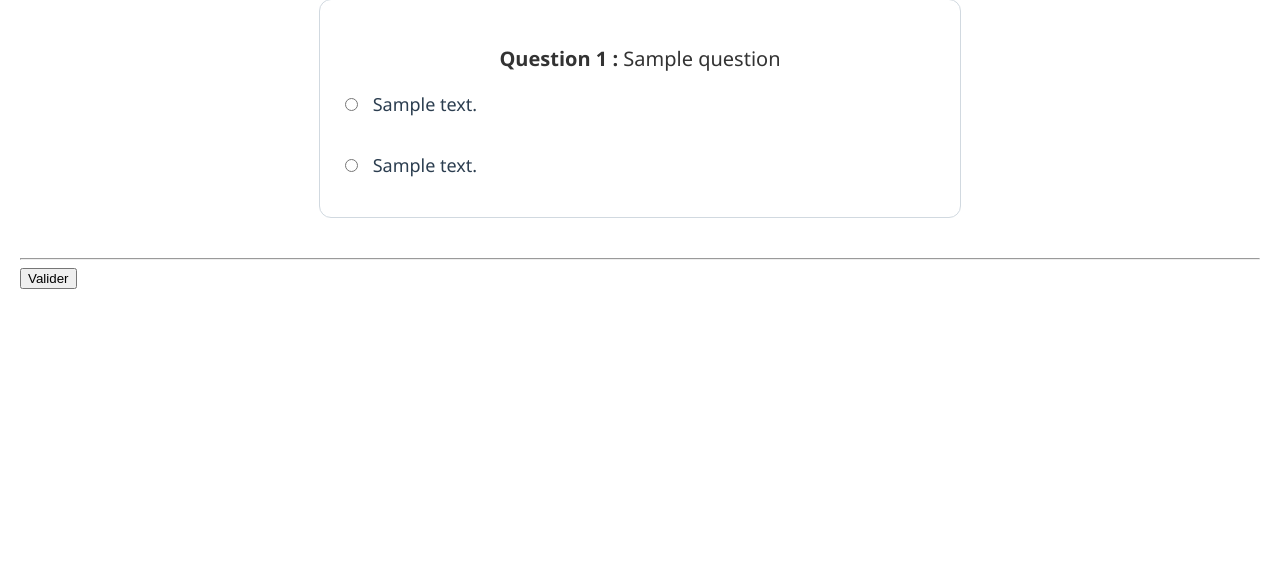
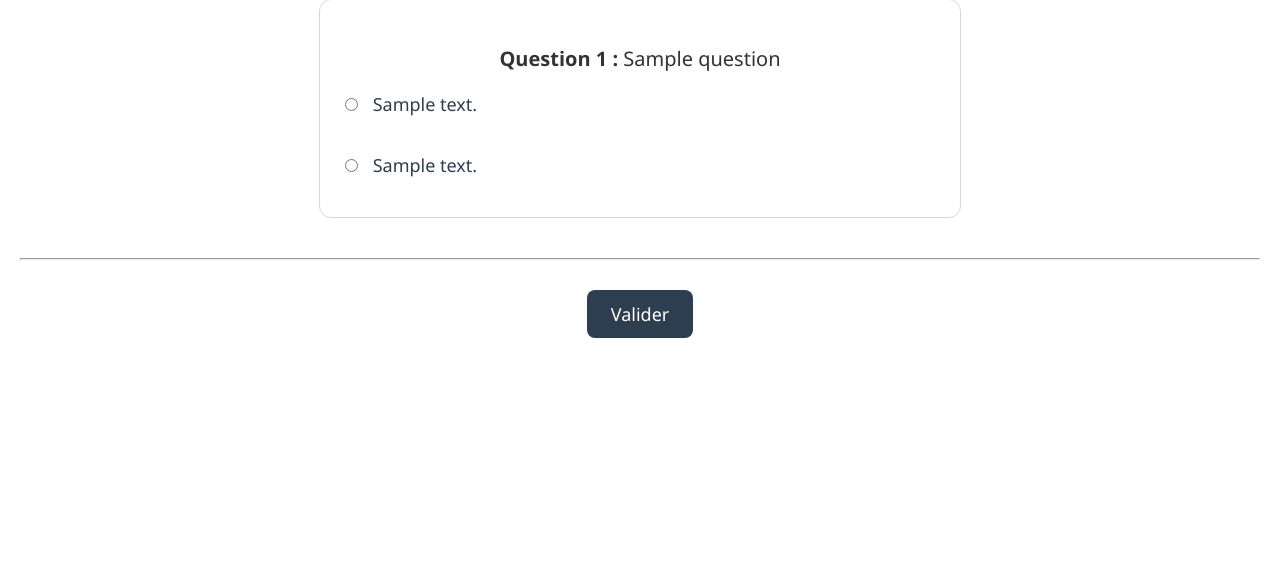
Before and after one commit to leopold-bll/Projet-GreenIT, a Flask app: page /jeu/1 in a window 1280 px wide. Shown: the part 147-725 px from the top of the page. Run offline with Flask 3, Linux system fonts and the light colour scheme; a user stored in the database is signed in; tables that the repository leaves empty hold one stand-in row (values such as "Sample post"); parts of the project's set-up code (start-up, migrations or seed data) failed here and were passed over.

Commit message:
ajout css bouton valider pour les quizz

```diff
--- a/static/css/style.css
+++ b/static/css/style.css
@@ -132,3 +132,21 @@ footer {
 #quizze a:hover {
   background-color: #e6eef7;
 }
+
+#validate-button {
+  display: block;
+  margin: 30px auto 0 auto;
+  padding: 12px 24px;
+  background-color: #2c3e50;
+  color: white;
+  font-size: 18px;
+  border: none;
+  border-radius: 8px;
+  font-family: "Segoe UI", "Roboto", sans-serif;
+  cursor: pointer;
+  transition: background-color 0.2s ease;
+}
+
+#validate-button:hover {
+  background-color: #1a252f;
+}
--- a/templates/jeu.html
+++ b/templates/jeu.html
@@ -51,7 +51,7 @@
       </div>
       <hr>
       {% endfor %}
-      <button type="submit">Valider</button>
+      <button id="validate-button" type="submit">Valider</button>
     </form>
     {% endif %}
     {% endblock %}
```
